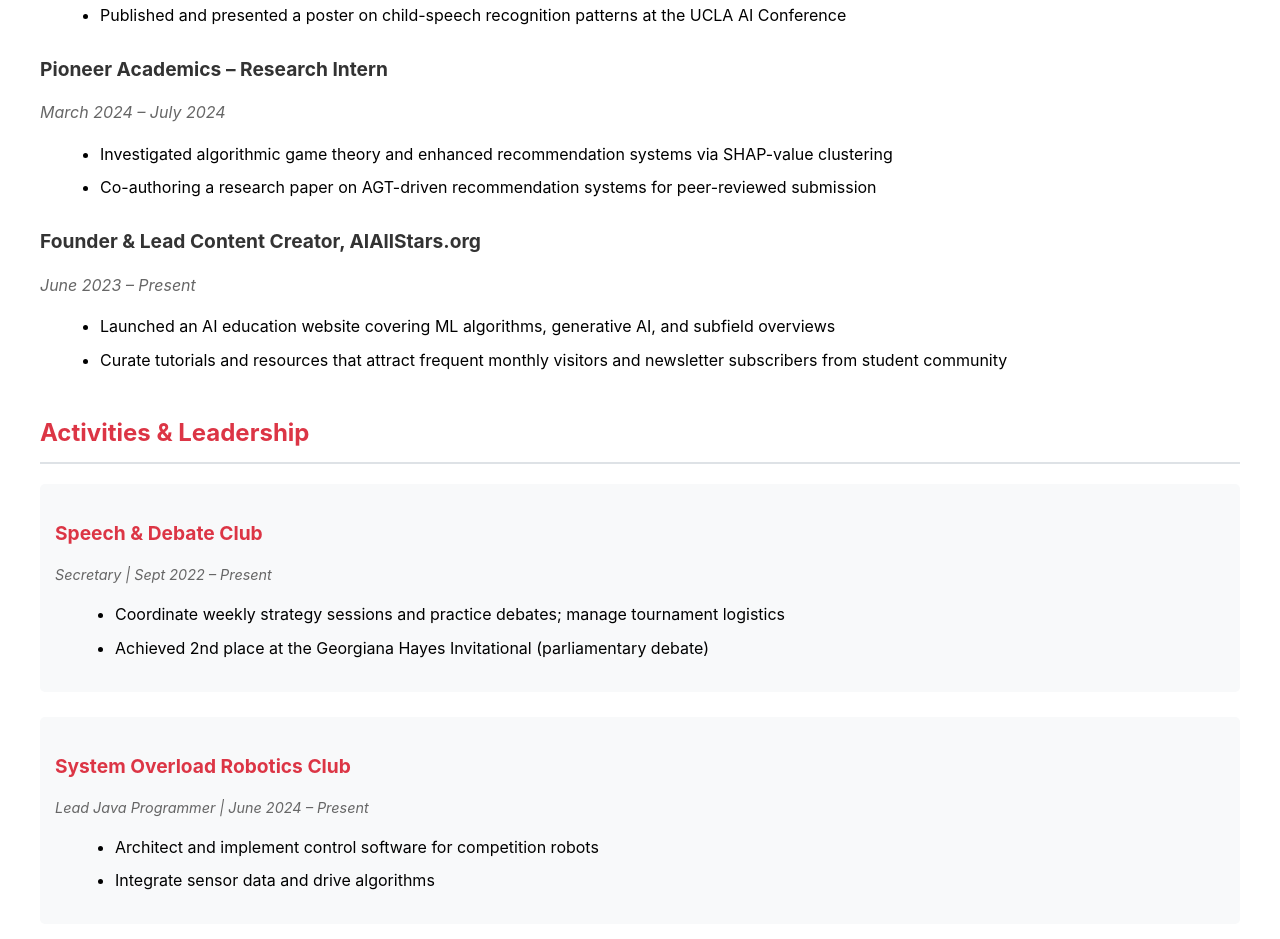
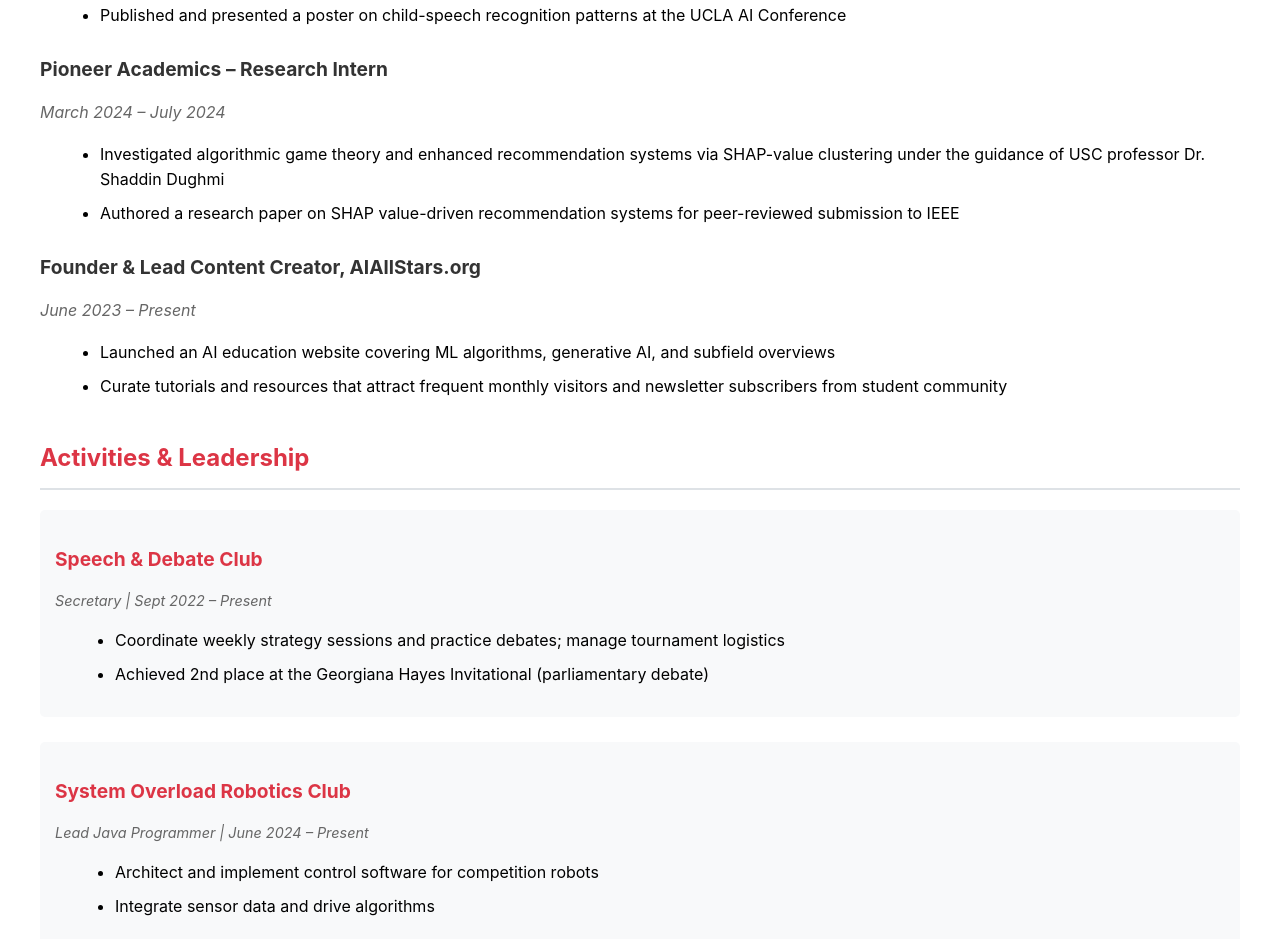
Before and after one commit to aditya-singam/aditya-singam.github.io, a plain HTML site: page index.html in a window 1280 px wide. Shown: the part 1711-2650 px from the top of the page. Drawn offline with Linux system fonts and the light colour scheme.

Commit message:
updated  commit changes

```diff
--- a/index.html
+++ b/index.html
@@ -83,8 +83,8 @@
             <h3>Pioneer Academics – Research Intern</h3>
             <p class="date">March 2024 – July 2024</p>
             <ul>
-                <li>Investigated algorithmic game theory and enhanced recommendation systems via SHAP-value clustering</li>
-                <li>Co-authoring a research paper on AGT-driven recommendation systems for peer-reviewed submission</li>
+                <li>Investigated algorithmic game theory and enhanced recommendation systems via SHAP-value clustering under the guidance of USC professor Dr. Shaddin Dughmi</li>
+                <li>Authored a research paper on SHAP value-driven recommendation systems for peer-reviewed submission to IEEE</li>
             </ul>
         </div>
 
```
